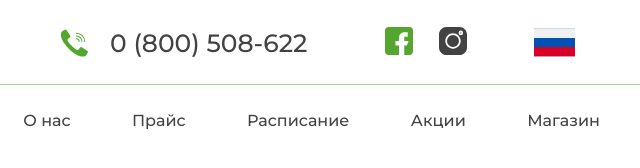
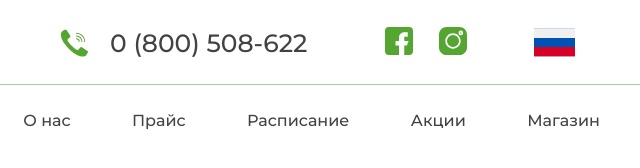
Before and after one commit to Flexible78/Valmary, a website: page app/index.html in a window 1280 px wide. Shown: the full height of the page, 640-1280 px from the left. Drawn offline with nearby package versions, Linux system fonts and the light colour scheme; files that its build step writes are made by us from their sources.

Commit message:
feat: fix header

```diff
--- a/src/scss/components/_header.scss
+++ b/src/scss/components/_header.scss
@@ -100,12 +100,12 @@
   display: flex;
   column-gap: var(--gap);
 
-  a {
+  .social__link {
     @include focus;
 
     width: var(--icon-size);
     height: var(--icon-size);
-    fill: var(--color);
+    color: var(--color);
 
     svg {
       width: 100%;
```
Also changed, not shown: src/html/header.html (+2 -2 lines).
